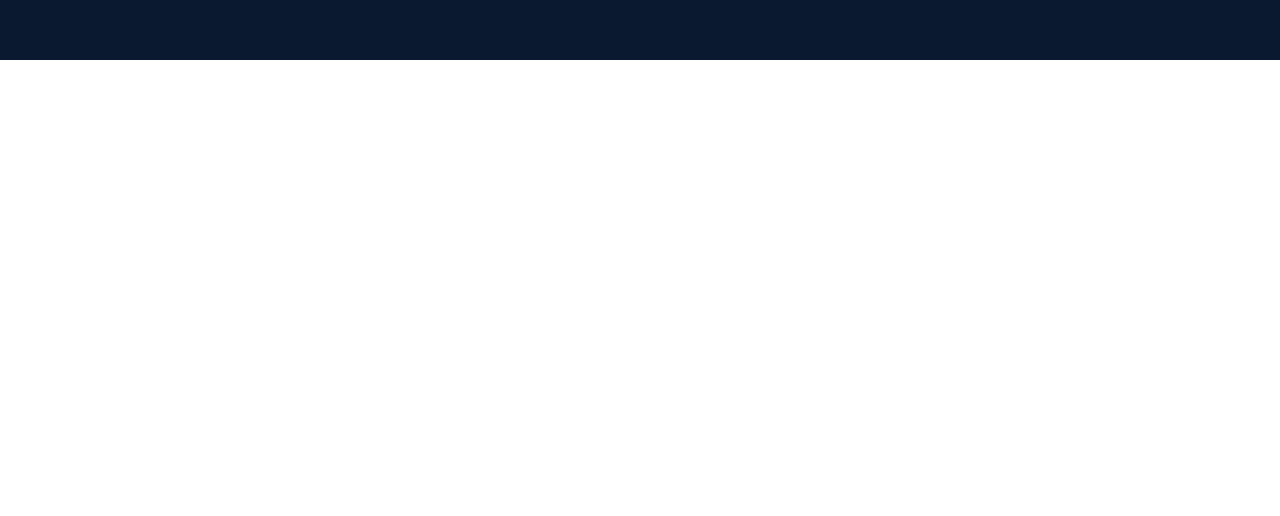
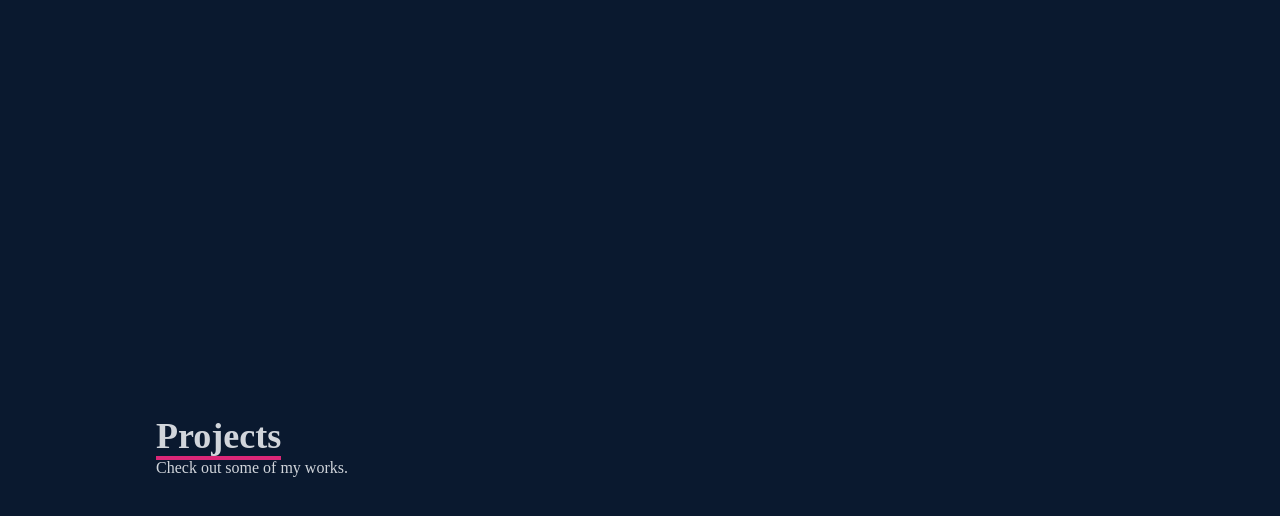
Before and after one commit to PuspitaGoswami/my-react-portfolio, a React (Create React App) app: page / in a window 1280 px wide. Shown: the part 2340-2856 px from the top of the page. Before the commit the page ends 2400 px from the top, so only its background shows below. Built offline with nearby package versions, Linux system fonts and the light colour scheme.

Commit message:
Projects section structure

```diff
--- a/src/App.js
+++ b/src/App.js
@@ -2,6 +2,7 @@ import About from "./components/About";
 import Home from "./components/Home";
 import MySkills from "./components/MySkills";
 import Navbar from "./components/Navbar";
+import Projects from "./components/Projects";
 
 
 
@@ -12,6 +13,7 @@ function App() {
       <Home/>
       <About/>
       <MySkills/>
+      <Projects/>
     </div>
   );
 }
--- /dev/null
+++ b/src/components/Projects.js
@@ -0,0 +1,33 @@
+import React from 'react'
+
+const Projects = () => {
+  return (
+    <div name='projects' className='bg-[#0a192f] w-full md:h-screen text-gray-300 '>
+
+<div className='max-w-[1000px] mx-auto p-4 flex flex-col justify-center w-f
+h-full'>
+    <div>
+        <p className='text-4xl font-bold inline border-b-4 border-pink-600 text-gray-300'>Projects</p>
+        <p>Check out some of my works.</p>
+    </div>
+    <div>
+        <div>
+            <span>
+
+            </span>
+            <div>
+                <a>
+                    <button></button>
+                </a>
+                <a>
+                    <button></button>
+                </a>
+            </div>
+        </div>
+    </div>
+</div>
+    </div>
+  )
+}
+
+export default Projects
```
